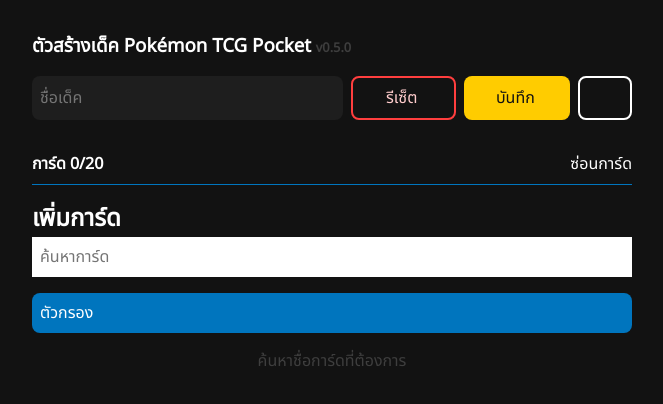
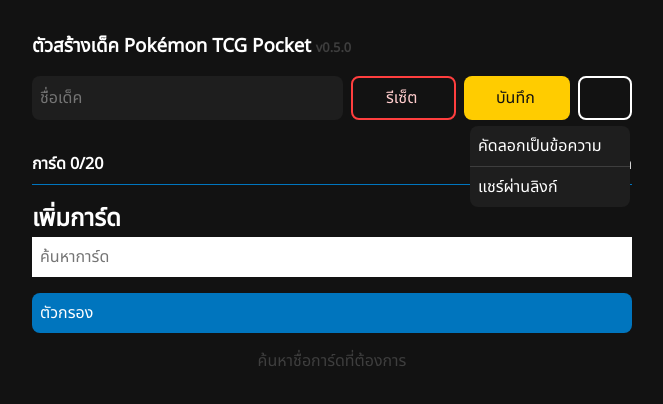
Before and after one commit to 3xbun/ptcgp-deck-builder, a Vue app: page / in a window 1280 px wide. Both pictures are taken after a click on the element 912 px from the left and 98 px from the top of the page. Shown: the top 404 px of the page, without its empty margins (308-971 px from the left). Built offline with nearby package versions, Linux system fonts and the light colour scheme.

Commit message:
add ability to share via link

```diff
--- a/src/App.vue
+++ b/src/App.vue
@@ -63,6 +63,39 @@
   return txt;
 }
 
+const decoder = (d) => {
+  const replacer = [
+    "card_type:t",
+    "pokemon:pk",
+    "set:s",
+    "number:no",
+    "name:n",
+    "trainer:tr",
+    "cardID:ci",
+    "cards:c"
+  ]
+
+  let dd = atob(d)
+
+  replacer.forEach(item => {
+    const word = item.split(":")[0]
+    const key = item.split(":")[1]
+
+    dd = dd.replaceAll(`"${key}"`, `"${word}"`)
+  })
+
+  dd = JSON.parse(dd)
+
+  dd.cards.forEach(card => {
+    card.cardID = `${card.set}_${String(card.number).padStart(3, '0')}`
+  })
+
+  console.log(dd);
+  localStorage.setItem('deck', JSON.stringify(dd))
+
+  window.location.href = window.location.href.split("share=")[0]
+}
+
 provide('deckText', deckText)
 provide('deck', deck)
 provide('results', results)
@@ -70,6 +103,12 @@
 onMounted(() => {
   if (localStorage.getItem('deck')) {
     deck.value = JSON.parse(localStorage.getItem('deck'))
+  }
+
+  const d = window.location.href.split("share=")[1]
+
+  if (d) {
+    decoder(d)
   }
 })
 </script>
--- a/src/components/DeckName.vue
+++ b/src/components/DeckName.vue
@@ -16,8 +16,12 @@
     <div class="btn success animate__animated animate__rubberBand" v-if="isCopied">
       <i class="fa-thin fa-circle-check"></i>
     </div>
-    <div class="btn copy" v-else @click="copyToClipboard">
-      <i class="fa-light fa-copy"></i>
+    <div class="btn copy" v-else @click="share()"><i class="fa-light fa-share-from-square"></i>
+      <div class="dropdown" v-if="showDropDown">
+        <p @click="shareAsText">คัดลอกเป็นข้อความ</p>
+        <hr>
+        <p @click="shareAslink">แชร์ผ่านลิงก์</p>
+      </div>
     </div>
   </header>
 </template>
@@ -28,6 +32,7 @@
 const deck = inject('deck')
 const deckText = inject('deckText')
 const isCopied = ref(false)
+const showDropDown = ref(false)
 
 const reset = () => {
   deck.value = {
@@ -42,18 +47,46 @@
   localStorage.setItem('deck', JSON.stringify(deck.value))
 }
 
-const copyToClipboard = () => {
+const share = () => {
+  showDropDown.value = !showDropDown.value
+}
+
+const shareAslink = () => {
+  const dd = JSON.parse(JSON.stringify(deck.value));
+
+  dd.cards.forEach(card => {
+    delete card.cardID
+    delete card.special
+  })
+  let d = JSON.stringify(dd);
+
+  const replacer = [
+    "card_type:t",
+    "pokemon:pk",
+    "set:s",
+    "number:no",
+    "name:n",
+    "trainer:tr",
+    "cardID:ci",
+    "cards:c"
+  ]
+
+  replacer.forEach(item => {
+    const word = item.split(":")[0]
+    const key = item.split(":")[1]
+    d = d.replaceAll(`"${word}"`, `"${key}"`)
+  });
+
+  const enc = btoa(d)
+
+  // showDropDown.value = false
+  navigator.clipboard.writeText(window.location.href + "share=" + enc);
+}
+
+const shareAsText = () => {
+  // showDropDown.value = false
   navigator.clipboard.writeText(deckText.value);
-  isCopied.value = true
-  setTimeout(() => {
-    const element = document.querySelector('div.success')
-    console.log(element);
-    element.classList.add('animate__bounceOut')
-
-    setTimeout(() => {
-      isCopied.value = false
-    }, 550);
-  }, 2000);
+  console.log(showDropDown.value);
 }
 </script>
 
@@ -96,6 +129,7 @@
   width: 10%;
   border: 2px solid var(--primary-text);
   color: var(--primary-text);
+  position: relative
 }
 
 .success {
@@ -104,4 +138,29 @@
   background-color: #59b259;
   color: inherit;
 }
+
+.dropdown {
+  position: absolute;
+  margin-top: .5em;
+  top: 100%;
+  right: 0;
+  width: 10em;
+  background-color: var(--card-area-color);
+  border-radius: .5em;
+  z-index: 99;
+}
+
+hr {
+  border: 0;
+  border-top: 1px solid var(--divider-color);
+}
+
+.dropdown p {
+  text-align: left;
+  padding: .5em;
+}
+
+.dropdown p:hover {
+  background-color: var(--divider-color);
+}
 </style>
```
